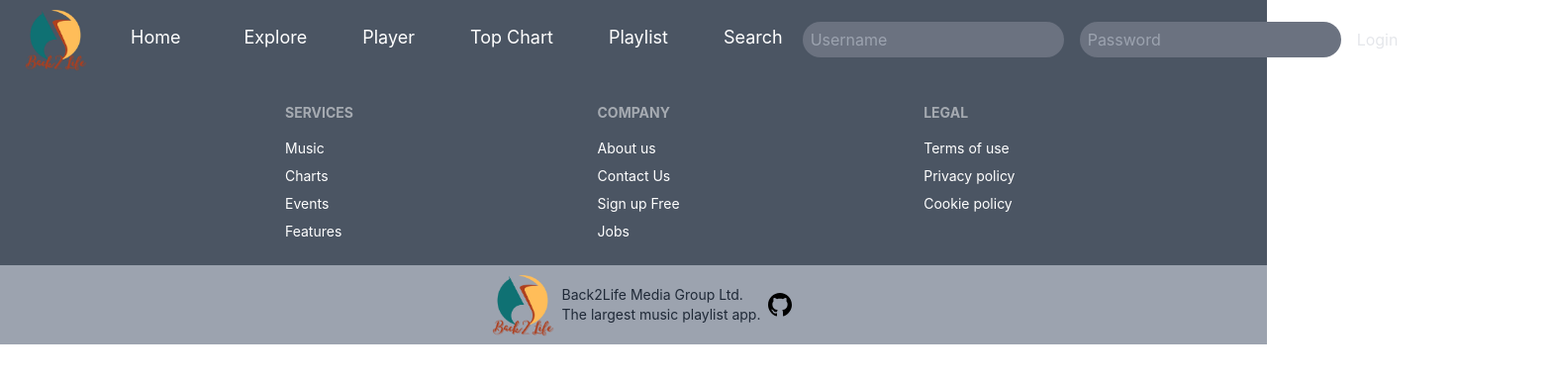
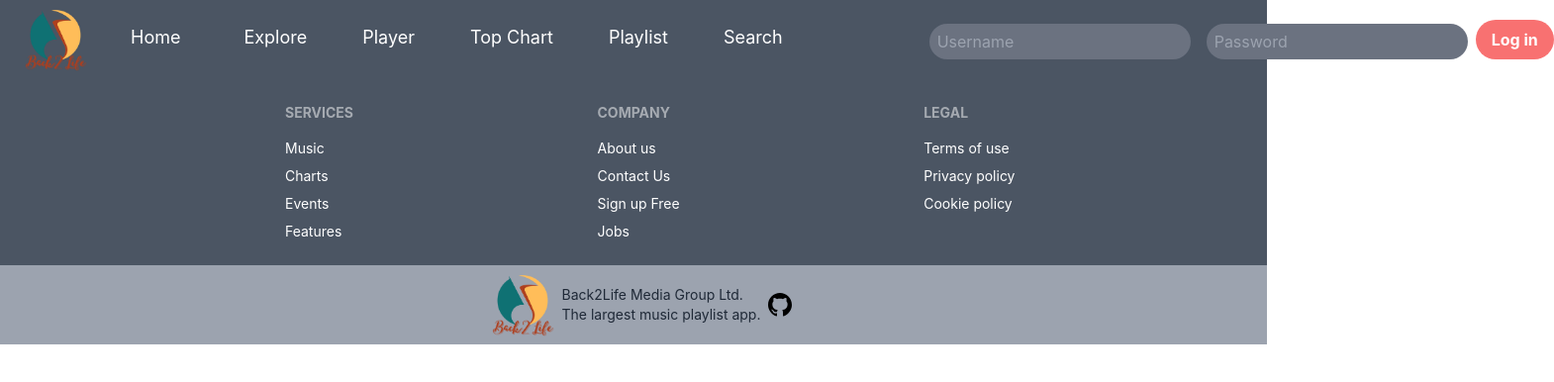
Before and after one commit to technoveltyco/back2life-music-playlist-app, a React (Create React App) app: page /song/1 in a window 1280 px wide. Shown: the top 386 px of the page at 99% size, 1570 px wide, since content can reach past the window. Built offline with nearby package versions, Linux system fonts and the light colour scheme; no server answers.

Commit message:
added login details

```diff
--- a/src/components/Header.js
+++ b/src/components/Header.js
@@ -2,31 +2,24 @@ import appLogo from "../../src/images/logo_bigger.png";
 import React from 'react';
 import 'tailwindcss/tailwind.css';
 import Navbar from "./Navbar";
+import Login from "./Login";
 
 
 function Header() {
   return (
     <header className="bg-gray-800">
-      <nav className="navbar flex items-center justify-between flex-wrap bg-gray-600 p-2">
+      <nav className="navbar flex items-center justify-between flex-nowrap bg-gray-600 p-2">
         <div className="flex items-center flex-shrink-0 text-white mr-6">
           <img
                     className="hidden h-16 w-auto lg:block pl-4"
                     src={appLogo}
                     alt="Back2Life logo"
                   />
-          <div className="w-full block flex-grow lg:flex lg:items-center lg:w-auto">
-            <div className="text-sm lg:flex-grow">
+          <div className="w-1/2 md:w-full  block flex-grow md:flex md:items-center md:w-auto">
+            <div className="text-sm flex flex-col md:flex-row">
               <Navbar />
             </div>
-            <div className="mt-4 lg:mt-0">
-              <input className="rounded-full py-2 px-2 bg-gray-500 text-gray-100 leading-tight focus:outline-none focus:shadow-outline" id="username" type="text" placeholder="Username" />
-            </div>
-            <div className="mt-4 lg:mt-0 ml-4">
-              <input className="rounded-full py-2 px-2 bg-gray-500 text-gray-100 leading-tight focus:outline-none focus:shadow-outline" id="password" type="password" placeholder="Password" />
-            </div>
-            <a href="#responsive-header" className="block mt-4 pl-4 lg:inline-block lg:mt-0 text-gray-200 hover:text-white ml-auto">
-              Login
-            </a>
+            <Login/>
           </div>
         </div>
         <div className="block lg:hidden">
--- /dev/null
+++ b/src/components/Login.js
@@ -0,0 +1,72 @@
+import { useState } from "react";
+
+
+function Test() {
+    const [username, setUsername] = useState('');
+    const [password, setPassword] = useState('');
+    const [isLoggedIn, setLoggedIn] = useState(false);
+
+    function handleSubmit(event) {
+        event.preventDefault();
+
+        setLoggedIn(true);
+    };
+
+    function handleLogout(event) {
+        setLoggedIn(false);
+        setUsername('');
+        setPassword('');
+    };
+
+
+    return (
+        <>
+            {isLoggedIn ? (
+                <div className="flex flex-col md:flex-row pl-72">
+                    <p className="text-xl pt-2">Welcome, {username}! </p>
+                    <div className="logoutbtn pl-4">
+                    <button
+                        className="bg-red-400 hover:bg-gray-400 text-white font-bold py-2 px-4 rounded-full"
+                        onClick={handleLogout}
+                    >
+                        Logout
+                    </button>
+                    </div>
+                </div>
+            ) : (
+                <form onSubmit={handleSubmit} className="flex flex-col md:flex-row mt-4 lg:mt-0">
+
+                    <div className="mb-2 pl-32 pt-3">
+                        <input
+                            type="text"
+                            id="username"
+                            placeholder="Username"
+                            value={username}
+                            onChange={e => setUsername(e.target.value)}
+                            className="rounded-full py-2 px-2 bg-gray-500 text-gray-100 leading-tight focus:outline-none focus:shadow-outline"
+                        />
+                    </div>
+                    <div className="mb-2 pl-4 pt-3">
+
+                        <input
+                            type="password"
+                            id="password"
+                            placeholder="Password"
+                            value={password}
+                            onChange={e => setPassword(e.target.value)}
+                            className="rounded-full py-2 px-2 bg-gray-500 text-gray-100 leading-tight focus:outline-none focus:shadow-outline"
+                        />
+                    </div>
+                    <div className="pt-2 pl-2">
+                        <button type="submit" className="bg-red-400 hover:bg-gray-400 text-white font-bold py-2 px-4 rounded-full">
+                            Log in
+                        </button>
+                    </div>
+
+                </form>
+            )}
+        </>
+    );
+}
+
+export default Test;
```
